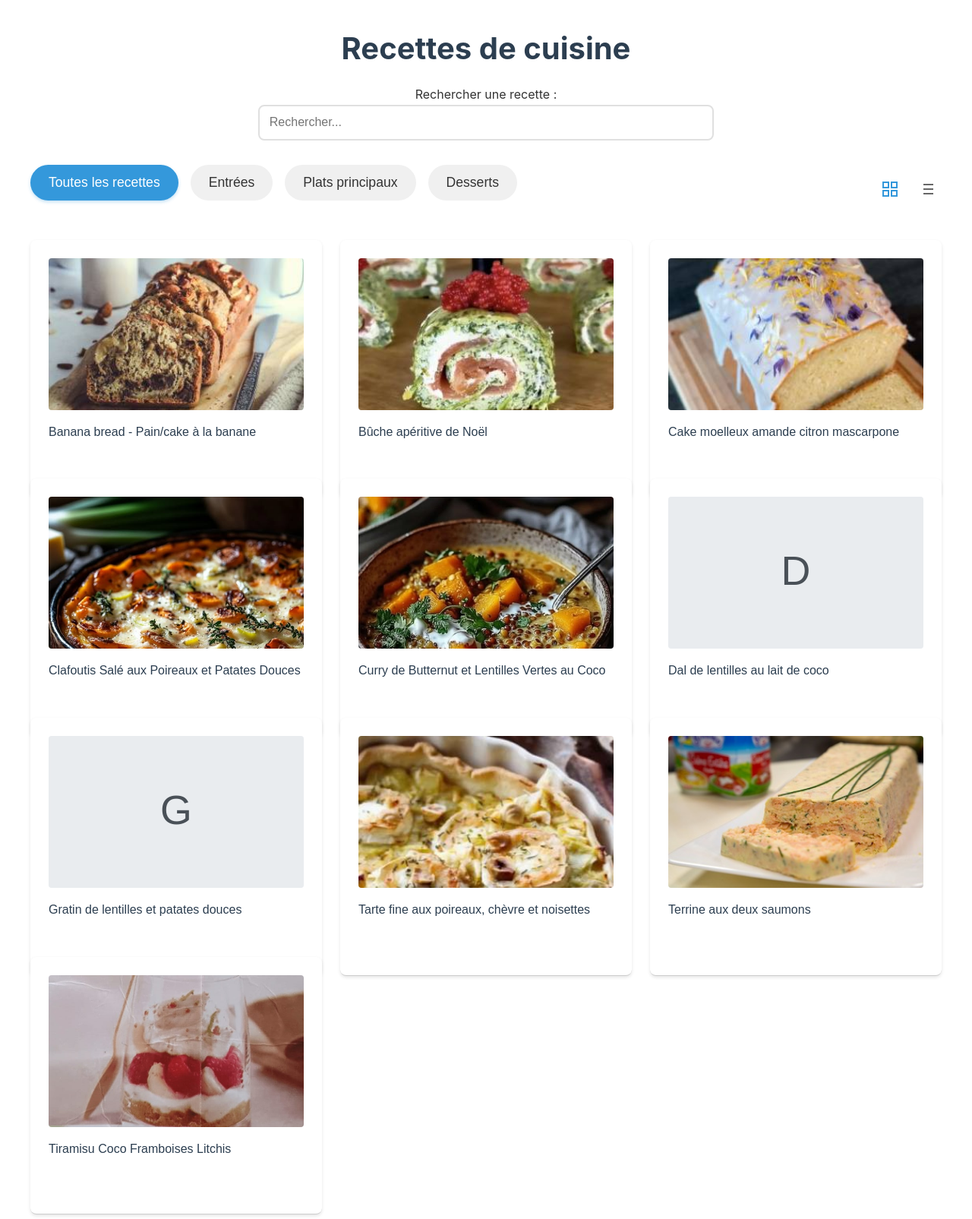
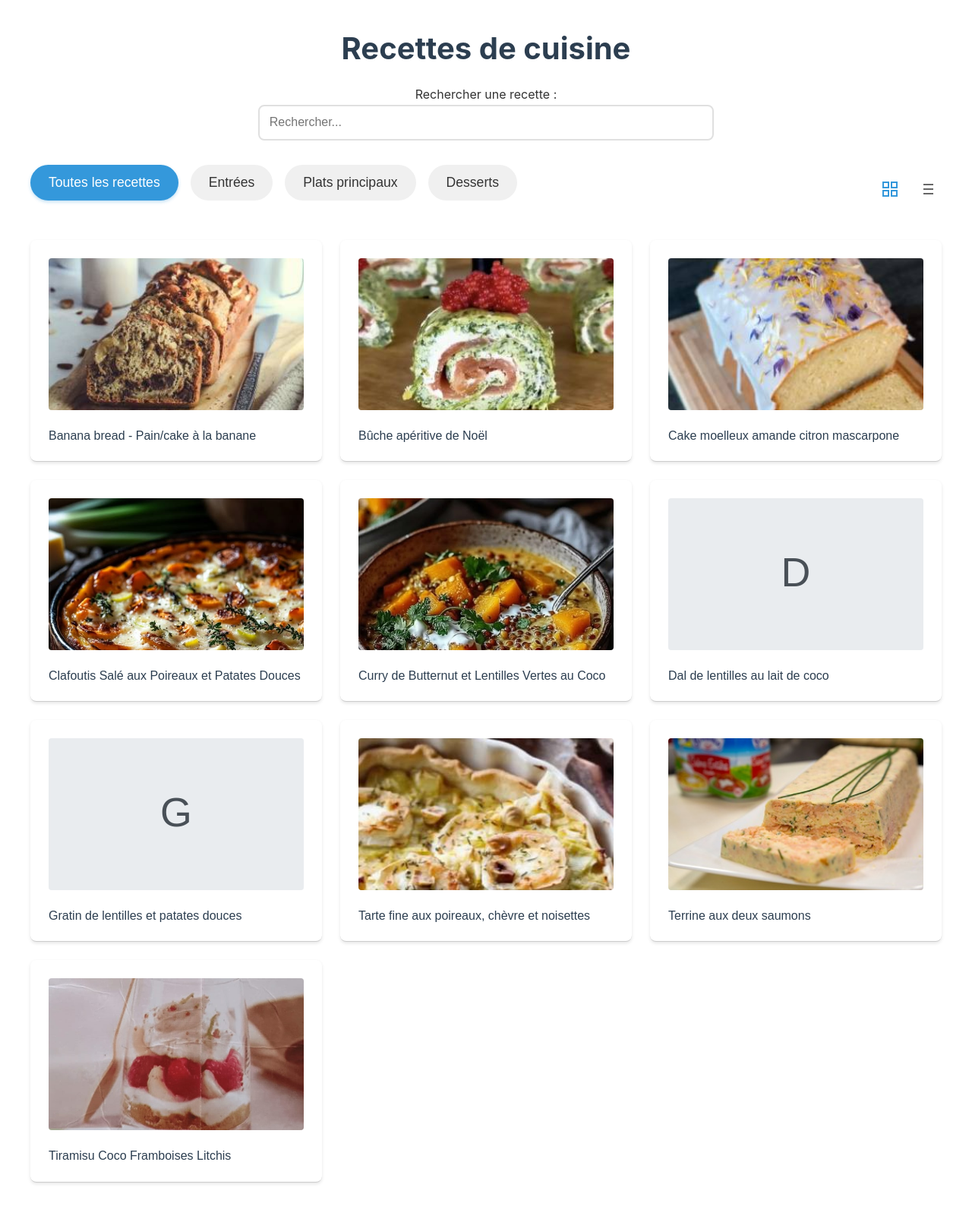
Before and after one commit to beacuisine/beacuisine.github.io, a Jekyll site: the page index.html, which Jekyll copies as it is, in a window 1280 px wide. Shown: the whole page at 76% size. Built offline with Jekyll 4.4.1, drawn with Linux system fonts in a browser that asks for light colours.

Commit message:
better ui

```diff
--- a/index.html
+++ b/index.html
@@ -115,14 +115,12 @@
       .grid-view .link-recipe {
         display: flex;
         flex-direction: column;
-        height: 100%;
       }
       .grid-view .recipe-image {
         width: 100%;
         height: 200px;
         object-fit: cover;
         border-radius: 4px;
-        margin-bottom: 1rem;
         background-color: #f8f9fa;
         display: flex;
         align-items: center;
@@ -149,6 +147,10 @@
       }
       .recipe-title {
         flex: 1;
+        margin: 0;
+        padding: 0;
+        line-height: 1.2;
+        padding-top: 1.5rem;
       }
       .link-recipe:hover {
         transform: translateY(-2px);
```
